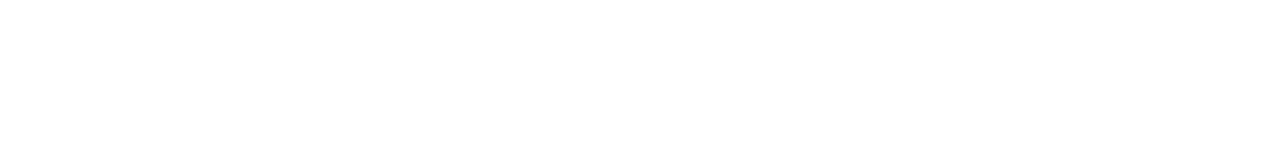
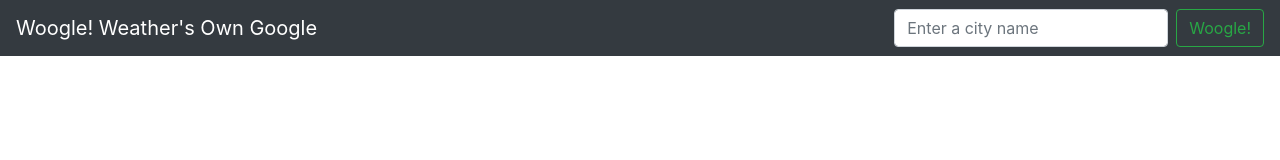
Before and after one commit to simandebvu/weather-app, a website built with webpack: page dist/index.html in a window 1280 px wide. Built offline with nearby package versions, Linux system fonts and the light colour scheme.

Commit message:
Create navbar module

```diff
--- a/src/index.js
+++ b/src/index.js
@@ -0,0 +1,12 @@
+import 'bootstrap/dist/css/bootstrap.min.css';
+import './assets/style.css';
+import appDisplay from './modules/display';
+import search from './modules/search';
+// IIFE
+// eslint-disable-next-line no-unused-vars
+const runApp = (() => {
+  const display = appDisplay();
+  display.insertNavigationBar();
+  const searchListener = search();
+  searchListener.initListener();
+})();
--- /dev/null
+++ b/src/modules/display.js
@@ -0,0 +1,55 @@
+const appDisplay = () => {
+  const insertNavigationBar = () => {
+    const body = document.querySelector('body');
+    const headerContainer = document.createElement('header');
+    const navContainer = document.createElement('nav');
+    navContainer.classList.add('navbar', 'navbar-expand-md', 'navbar-dark', 'fixed-top', 'bg-dark');
+
+    const navBrand = document.createElement('a');
+    navBrand.classList.add('navbar-brand');
+    navBrand.setAttribute('href', 'https://simandebvu.github.io');
+    navBrand.textContent = "Woogle! Weather's Own Google";
+    navContainer.appendChild(navBrand);
+
+    const toggleButton = document.createElement('button');
+    toggleButton.classList.add('navbar-toggler');
+    toggleButton.setAttribute('type', 'button');
+    toggleButton.setAttribute('data-toggle', 'collapse');
+    toggleButton.setAttribute('data-target', '#navbarCollapse');
+    toggleButton.setAttribute('aria-controls', 'navbarCollapse');
+    toggleButton.setAttribute('aria-expanded', 'false');
+    toggleButton.setAttribute('aria-label', 'Toggle navigation');
+    const toggleSpan = document.createElement('span');
+    toggleSpan.classList.add('navbar-toggler-icon');
+    toggleButton.appendChild(toggleSpan);
+    navContainer.appendChild(toggleButton);
+
+    const navFormContainer = document.createElement('div');
+    navFormContainer.classList.add('collapse', 'navbar-collapse');
+    navFormContainer.setAttribute('id', 'navBarCollapse');
+
+    const formElement = document.createElement('form');
+    formElement.classList.add('form-inline', 'mt-2', 'mt-md-0', 'ml-auto');
+    const searchBar = document.createElement('input');
+    searchBar.classList.add('form-control', 'mr-sm-2');
+    searchBar.setAttribute('type', 'text');
+    searchBar.setAttribute('name', 'search');
+    searchBar.setAttribute('placeholder', 'Enter a city name');
+    searchBar.setAttribute('aria-label', 'Search');
+    const searchButton = document.createElement('button');
+    searchButton.classList.add('btn', 'btn-outline-success', 'my-2', 'my-sm-0');
+    searchButton.setAttribute('type', 'submit');
+    searchButton.textContent = 'Woogle!';
+    formElement.appendChild(searchBar);
+    formElement.appendChild(searchButton);
+    navFormContainer.appendChild(formElement);
+    navContainer.appendChild(navFormContainer);
+
+
+    headerContainer.appendChild(navContainer);
+    body.appendChild(headerContainer);
+  };
+  return { insertNavigationBar };
+};
+
+export default appDisplay;
--- /dev/null
+++ b/src/modules/search.js
@@ -0,0 +1,20 @@
+import './display';
+
+const searchForm = () => {
+  const startSearch = (searchText) => {
+    console.log(`Searching for ${searchText}`);
+  };
+
+  const initListener = () => {
+    const form = document.querySelector('.form-inline');
+    form.onsubmit = (e) => {
+      e.preventDefault();
+      const { search } = e.target.elements;
+      startSearch(search.value);
+    };
+  };
+
+  return { initListener };
+};
+
+export default searchForm;
```
Also changed, not shown: package.json (+7 -0 lines), dist/index.html, dist/main.js (added), src/assets/style.css (added), 1 other file.
